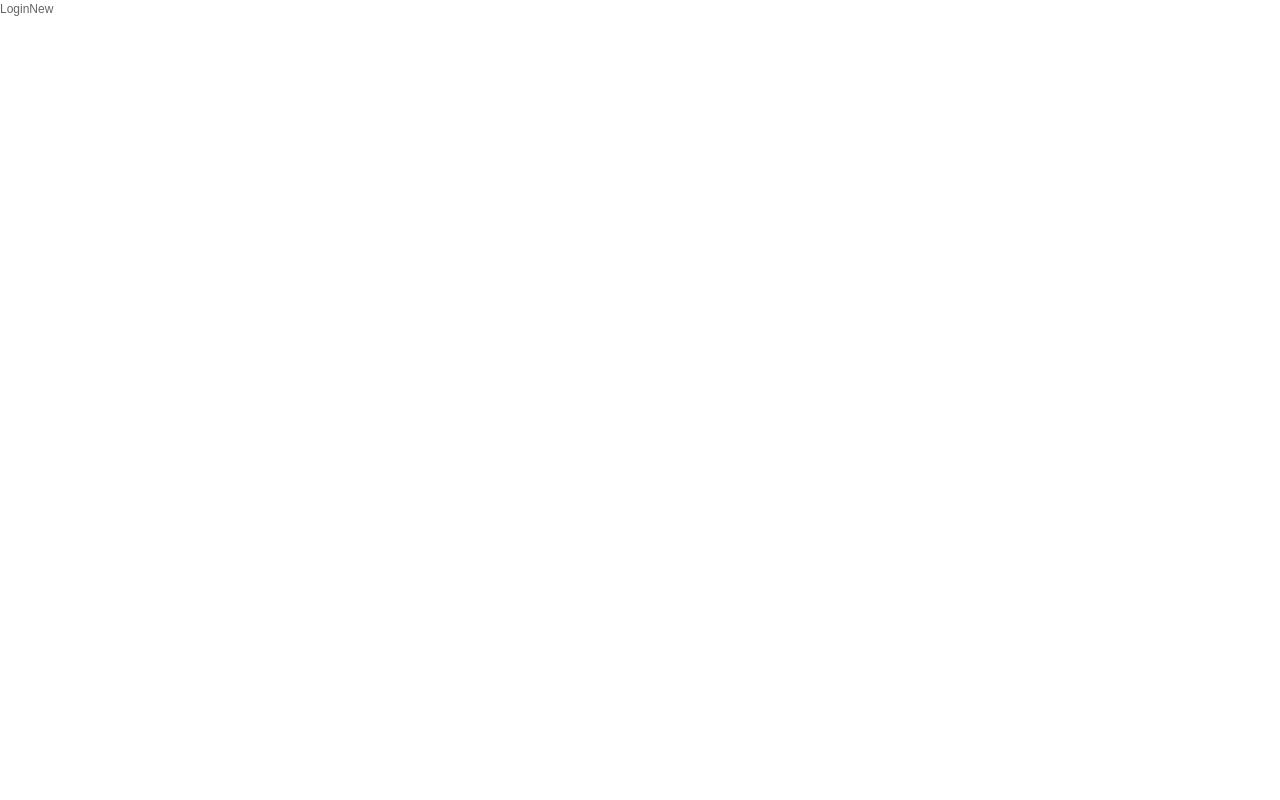
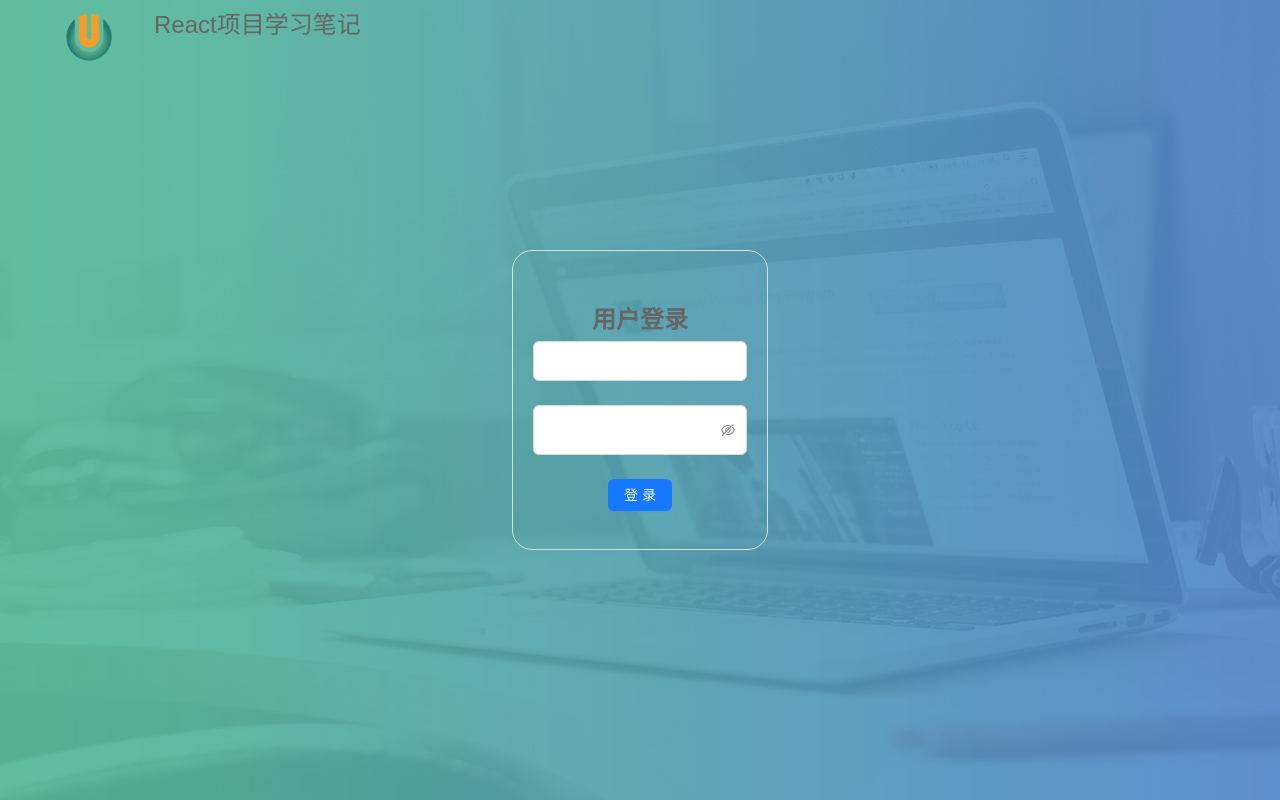
Before and after one commit to bigdataOrfrontEnd/qiankun-test2, a React (Create React App) app: page /loginnew in a window 1280 px wide. Built offline with nearby package versions, Linux system fonts and the light colour scheme.

Commit message:
登录的静态页面

```diff
--- a/config-overrides.js
+++ b/config-overrides.js
@@ -18,6 +18,11 @@ module.exports = {
     config.headers = {
       "Access-Control-Allow-Origin": "*",
     };
+    config.proxy = {
+      api: {
+        target: "http://localhost:5000",
+      },
+    };
     config.historyApiFallback = true;
     config.hot = false;
     config.watchContentBase = false;
--- a/package.json
+++ b/package.json
@@ -9,6 +9,7 @@
     "@testing-library/user-event": "^13.5.0",
     "antd": "^5.4.0",
     "antd-mobile": "^5.29.0",
+    "axios": "^1.3.5",
     "echarts": "^4.8.0",
     "react": "^18.2.0",
     "react-app-rewired": "^2.2.1",
--- /dev/null
+++ b/src/api/AdminClic/login.js
@@ -0,0 +1,4 @@
+import ajax from "./ajax";
+//登录
+export const reqLogin = (username, password) =>
+  ajax("/login", { username, password }, "POST");
--- a/src/pages/Login/LoginNew.js
+++ b/src/pages/Login/LoginNew.js
@@ -1,5 +1,32 @@
-import React from "react";
-
-export default function LoginNew() {
-  return <div>LoginNew</div>;
+import React, { Component } from "react";
+import "./LoginNew.scss";
+import { Button, Checkbox, Form, Input } from "antd";
+export default class LoginNew extends Component {
+  render() {
+    return (
+      <div className="login">
+        <div className="login-header">
+          <img
+            src={[require("../../assets/adminClicImages/logo.png")]}
+            alt=""
+          />
+          <p>React项目学习笔记</p>
+        </div>
+        <div className="login-content">
+          <h2>用户登录</h2>
+          <Form>
+            <Form.Item>
+              <Input />
+            </Form.Item>
+            <Form.Item>
+              <Input.Password />
+            </Form.Item>
+            <Button type="primary" htmlType="submit">
+              登录
+            </Button>
+          </Form>
+        </div>
+      </div>
+    );
+  }
 }
--- a/src/pages/Login/LoginNew.scss
+++ b/src/pages/Login/LoginNew.scss
@@ -0,0 +1,43 @@
+.login {
+  width: 100vw;
+  height: 100vh;
+  background-image: url(../../assets/adminClicImages/bg.jpg);
+  background-size: auto;
+  .login-header {
+    display: flex;
+    align-items: center;
+    width: 90%;
+    margin: auto;
+
+    img {
+      display: flex;
+      width: 50px;
+      height: 50px;
+    }
+    p {
+      font-size: 24px;
+      line-height: 50px;
+      padding-left: 40px;
+    }
+  }
+  .login-content {
+    position: absolute;
+    top: 50%;
+    left: 50%;
+    transform: translate(-50%, -50%);
+    width: 20%;
+    height: 300px;
+    border: 1px solid #ddd;
+    border-radius: 20px;
+    text-align: center;
+    padding: 20px;
+    h2 {
+      padding-top: 40px;
+      font-size: 24px;
+      font-weight: 700;
+    }
+    .ant-input {
+      height: 40px;
+    }
+  }
+}
```
Also changed, not shown: src/api/AdminClic/ajax.js (added, +23 -0 lines), 1 other file (tests, documents, lock files or other folders).
